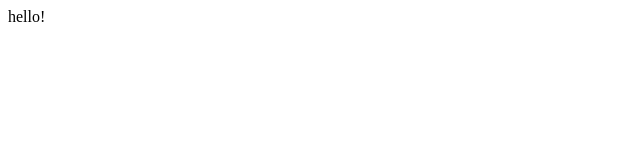
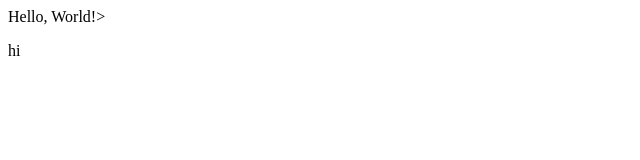
Before and after one commit to laineyaxell/UX_UI_HW_17, a plain HTML site: page index.html in a window 1280 px wide. Shown: the full height of the page, 0-640 px from the left. Drawn offline with Linux system fonts and the light colour scheme.

Commit message:
folders check

```diff
--- a/index.html
+++ b/index.html
@@ -1,3 +1,2 @@
-<p>
-    hello!
-</p>
+<a>Hello, World!</a>>
+<p>hi</p>
```
Also changed, not shown: css/style.css (added).
